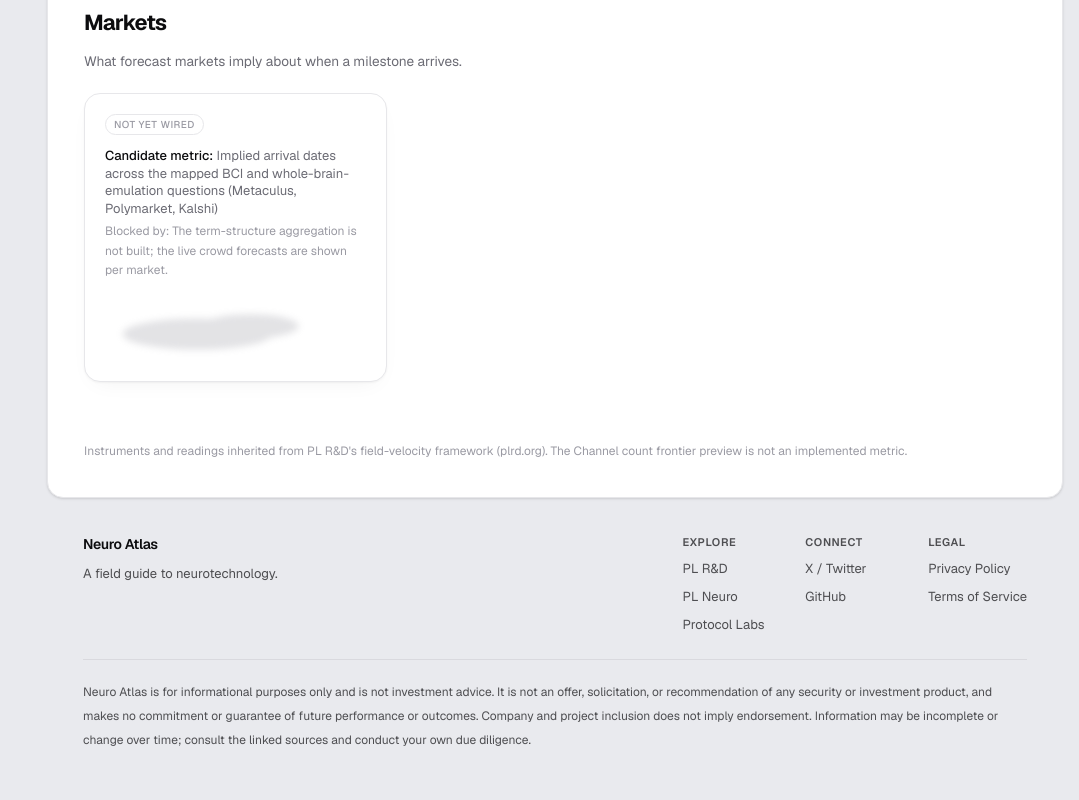
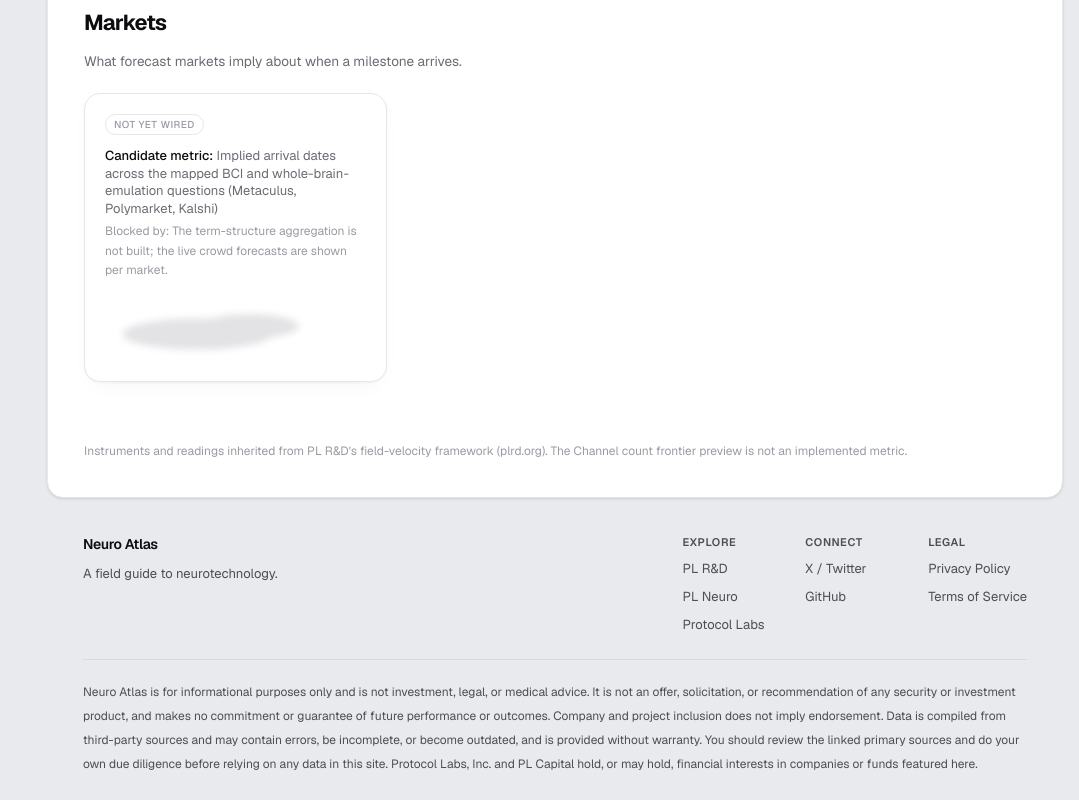
Before and after one commit to lksbrssr/neuro-atlas, a Next.js app: page /field-velocity in a window 1280 px wide. Shown: the part 2891-3691 px from the top of the page, without its empty margins (201-1280 px from the left). Before the commit the page ends 3667 px from the top, so only its background shows below. Built offline with nearby package versions, Linux system fonts and the light colour scheme.

Commit message:
fix: update Neuro Atlas disclaimer wording

```diff
--- a/src/components/site-footer.tsx
+++ b/src/components/site-footer.tsx
@@ -58,12 +58,16 @@ export function SiteFooter() {
         </div>
         <div className="border-t border-border-strong pt-5 text-[12px] leading-6 text-foreground/70">
           <p>
-            Neuro Atlas is for informational purposes only and is not investment advice.
-            It is not an offer, solicitation, or recommendation of any security or
-            investment product, and makes no commitment or guarantee of future
-            performance or outcomes. Company and project inclusion does not imply
-            endorsement. Information may be incomplete or change over time; consult
-            the linked sources and conduct your own due diligence.
+            Neuro Atlas is for informational purposes only and is not investment,
+            legal, or medical advice. It is not an offer, solicitation, or
+            recommendation of any security or investment product, and makes no
+            commitment or guarantee of future performance or outcomes. Company and
+            project inclusion does not imply endorsement. Data is compiled from
+            third-party sources and may contain errors, be incomplete, or become
+            outdated, and is provided without warranty. You should review the linked
+            primary sources and do your own due diligence before relying on any data
+            in this site. Protocol Labs, Inc. and PL Capital hold, or may hold,
+            financial interests in companies or funds featured here.
           </p>
         </div>
       </div>
```
Also changed, not shown: 2 other files (tests, documents, lock files or other folders).
